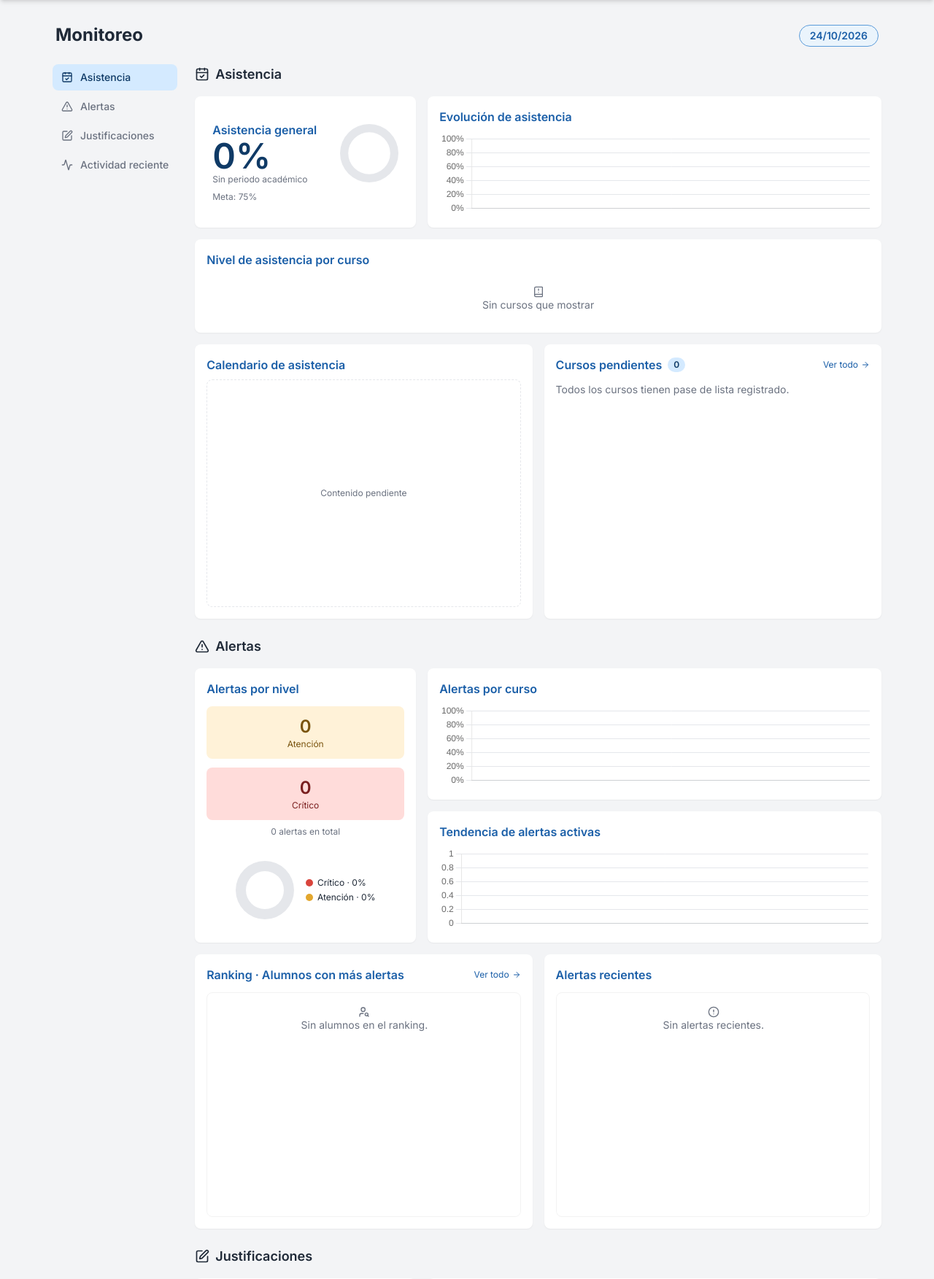
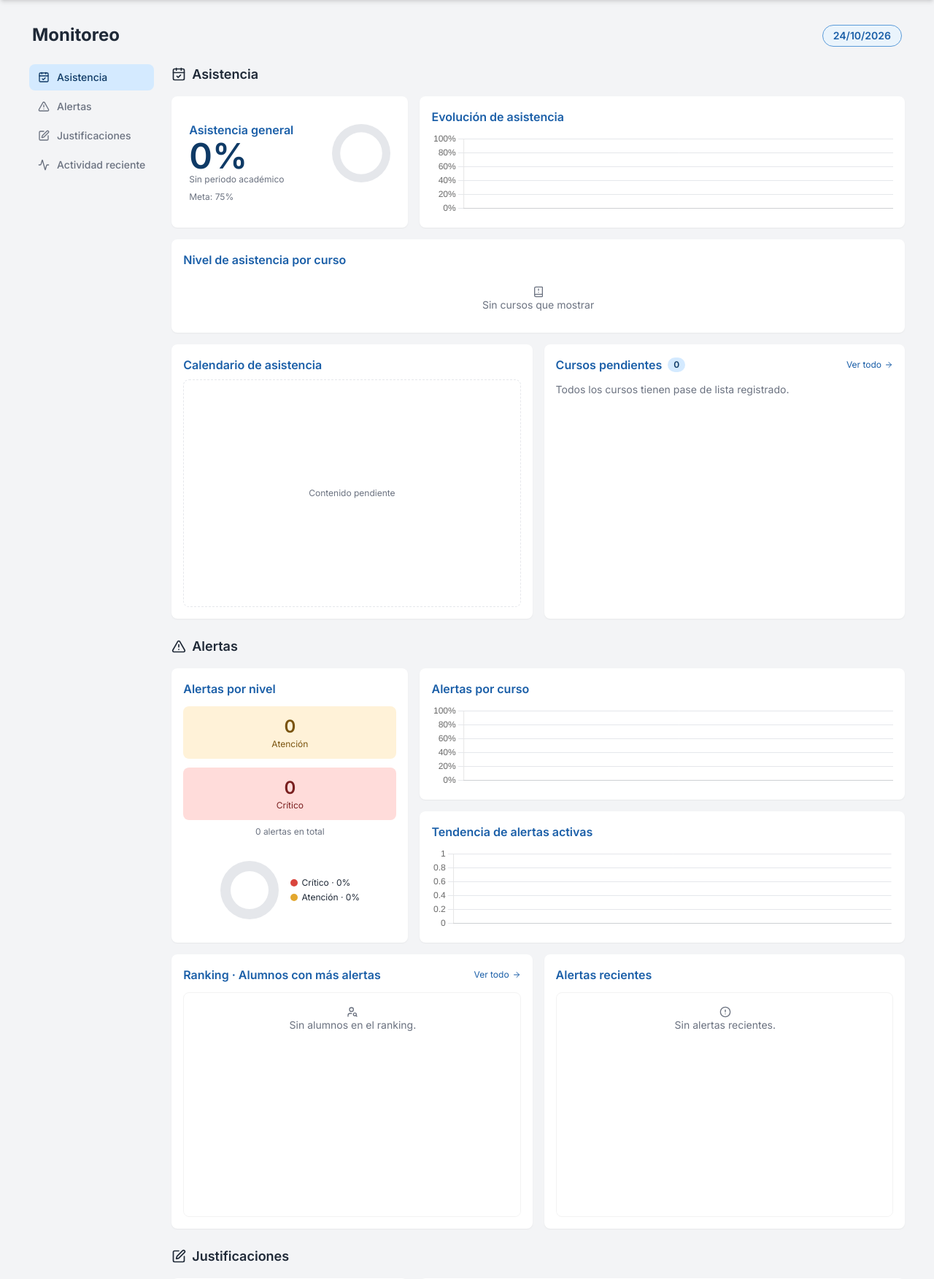
Before and after one commit to shyupss/Sistema-Gestor-Asistencia_Liceo-Santa-Maria-la-Blanca, a Django app: page /monitoreo/ in a window 1280 px wide. Shown: the part 165-1918 px from the top of the page at 73% size. Run offline with Django 5.2, Linux system fonts and the light colour scheme; data that the repository does not hold is empty; some libraries are stand-ins or nearby versions.

Commit message:
ancho de pantalla en /monitoreo

```diff
--- a/asistencia_lsmb/monitoreo/templates/monitoreo/base.html
+++ b/asistencia_lsmb/monitoreo/templates/monitoreo/base.html
@@ -6,7 +6,7 @@
 
 <!-- Contenedor principal del contenido -->
 <section
-    class="mx-auto max-w-[90%] px-1 py-5 sm:px-2 sm:py-8"
+    class="mx-auto max-w-[95%] px-1 py-5 sm:px-2 sm:py-8"
     x-data="{
         seccionActiva: 'asistencia',
         init() {
```
